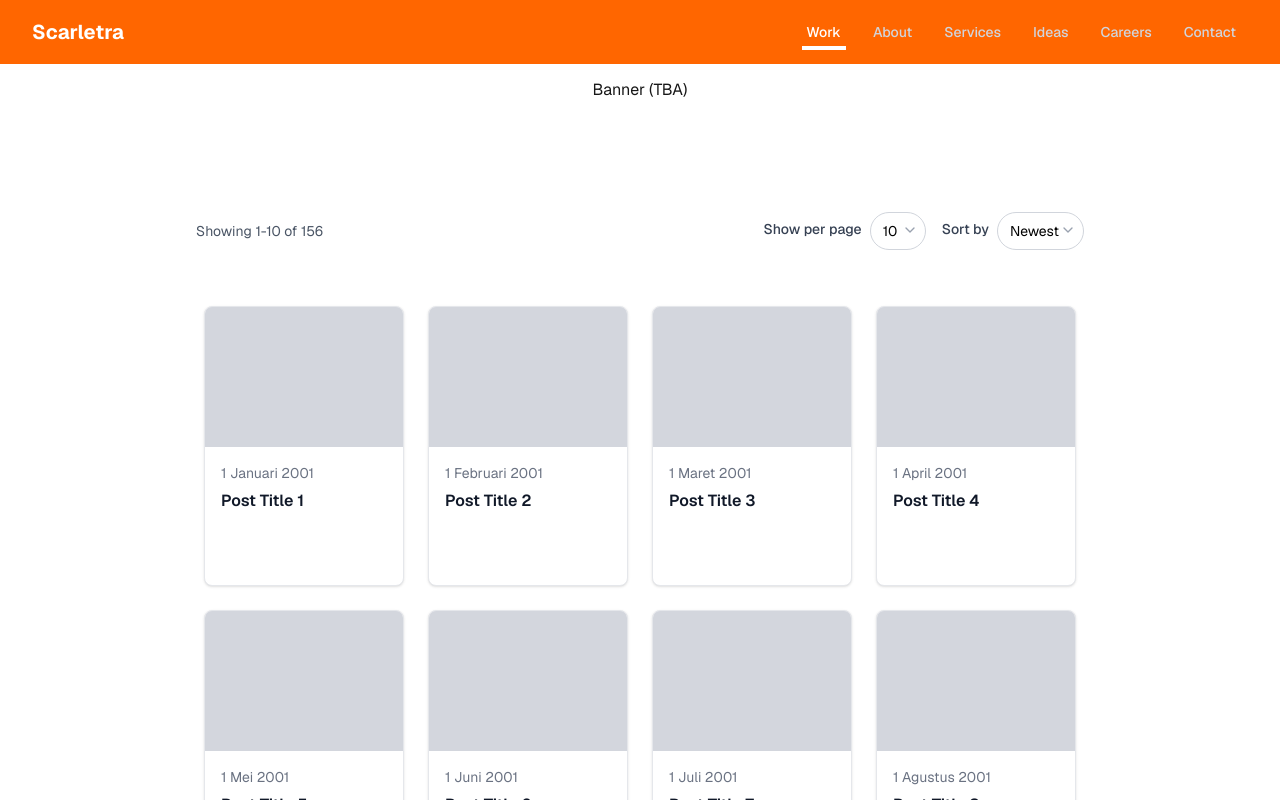
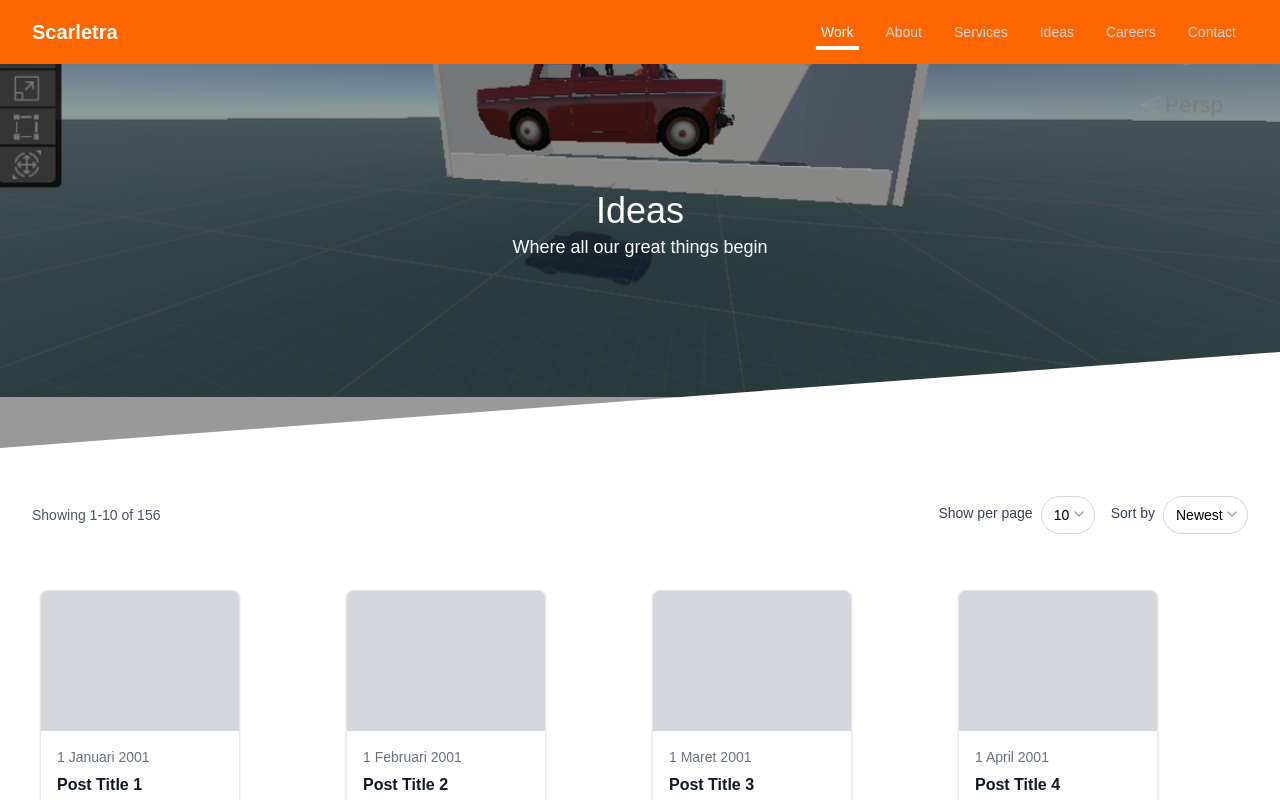
Before and after one commit to Scarletra/project-test-fernando-valentino-sitinjak, a Next.js app: page / in a window 1280 px wide. Shown: the top 800 px of the page. Built offline with nearby package versions, Linux system fonts and the light colour scheme.

Commit message:
feat: Add banner component with its parallax effect using framer

```diff
--- /dev/null
+++ b/src/app/components/Banner.tsx
@@ -0,0 +1,97 @@
+'use client';
+
+import { motion, useScroll, useTransform } from 'framer-motion';
+import Image from 'next/image';
+
+interface BannerProps {
+  backgroundImage: string;
+  title: string;
+  subtitle: string;
+  height?: string;
+  overlayOpacity?: number;
+}
+
+const Banner: React.FC<BannerProps> = ({
+  backgroundImage,
+  title,
+  subtitle,
+  height = "h-96",
+  overlayOpacity = 0.4
+}) => {
+  const { scrollY } = useScroll();
+
+  const backgroundY = useTransform(scrollY, [0, 500], [0, 150]);
+  const textY = useTransform(scrollY, [0, 500], [0, 50]);
+
+  return (
+    <section className={`relative ${height} overflow-hidden w-full`}>
+      <motion.div
+        className="absolute inset-0 w-full h-full"
+        style={{ y: backgroundY }}
+      >
+        <div className="relative w-full h-[120%] -mt-[10%]">
+          <Image
+            src={backgroundImage}
+            alt="Banner Background"
+            fill
+            className="object-cover"
+            priority
+            sizes="100vw"
+          />
+        </div>
+      </motion.div>
+
+      <div
+        className="absolute inset-0 bg-black z-10"
+        style={{ opacity: overlayOpacity }}
+      />
+
+      <motion.div
+        className="relative z-20 flex items-center justify-center h-full px-4 pb-16"
+        style={{ y: textY }}
+      >
+        <div className="text-center text-white max-w-4xl">
+          <motion.h1
+            className="text-xl md:text-2xl lg:text-4xl font-normal leading-tight"
+            initial={{ opacity: 0, y: 50 }}
+            animate={{ opacity: 1, y: 0 }}
+            transition={{ duration: 0.8, delay: 0.4 }}
+          >
+            {title}
+          </motion.h1>
+
+          <motion.h2
+            className="text-base md:text-lg font-light opacity-90"
+            initial={{ opacity: 0, y: 30 }}
+            animate={{ opacity: 1, y: 0 }}
+            transition={{ duration: 0.8, delay: 0.2 }}
+          >
+            {subtitle}
+          </motion.h2>
+        </div>
+      </motion.div>
+
+      <motion.div
+        className="absolute bottom-0 left-0 w-full overflow-hidden leading-none z-30"
+        initial={{ opacity: 0, y: 50 }}
+        animate={{ opacity: 1, y: 0 }}
+        transition={{ duration: 1, delay: 0.6 }}
+      >
+        <svg
+          className="relative block w-full h-16 md:h-32 lg:h-48"
+          data-name="Layer 1"
+          xmlns="http://www.w3.org/2000/svg"
+          viewBox="0 0 1200 120"
+          preserveAspectRatio="none"
+        >
+          <path
+            d="M0,120 L1200,60 L1200,120 Z"
+            className="fill-white"
+          />
+        </svg>
+      </motion.div>
+    </section>
+  );
+};
+
+export default Banner;
--- a/src/app/layout.tsx
+++ b/src/app/layout.tsx
@@ -1,6 +1,7 @@
 import type { Metadata } from "next";
 import { Geist, Geist_Mono } from "next/font/google";
 import "./globals.css";
+import Navbar from "./components/Navbar";
 
 const geistSans = Geist({
   variable: "--font-geist-sans",
@@ -25,9 +26,12 @@ export default function RootLayout({
   return (
     <html lang="en">
       <body
-        className={`${geistSans.variable} ${geistMono.variable} antialiased bg-white`}
+        className={`${geistSans.variable} ${geistMono.variable} antialiased`}
       >
-        {children}
+        <Navbar />
+        <main className="pt-16">
+          {children}
+        </main>
       </body>
     </html>
   );
--- a/src/app/page.tsx
+++ b/src/app/page.tsx
@@ -1,31 +1,29 @@
 'use client';
 
 import { usePathname } from "next/navigation";
-import Navbar from "./components/Navbar";
 import ListPost from "./sections/IdeasSection";
+import Banner from "./components/Banner";
 
 export default function Home() {
-
   const pathname = usePathname();
-
   const isIdeasRoute = pathname === '/ideas' || pathname.startsWith('/ideas/');
 
   return (
-    <div className="grid grid-rows-[20px_1fr_20px] items-center justify-items-center min-h-screen p-8 pb-20 gap-16 sm:p-20 font-[family-name:var(--font-geist-sans)]">
-      <Navbar />
+    <div className="min-h-screen">
+      <Banner
+        backgroundImage="/banner-img.png"
+        title="Ideas"
+        subtitle="Where all our great things begin"
+      />
+
       <div>
-        Banner (TBA)
+        {isIdeasRoute ? (
+          <ListPost />
+        ) : (
+          <ListPost />
+        )}
       </div>
 
-      {isIdeasRoute ? (
-        <div className="pt-16">
-          <ListPost />
-        </div>
-      ) : (
-        <div>
-          <ListPost />
-        </div>
-      )}
       <div>
         Footer (Tentative~~~~~)
       </div>
--- a/src/app/sections/IdeasSection.tsx
+++ b/src/app/sections/IdeasSection.tsx
@@ -64,7 +64,7 @@ const ListPost = () => {
   return (
     <div className="min-h-screen py-8">
       <div className="container mx-auto px-4">
-        <div className="bg-white p-4 mb-4">
+        <div className=" p-4 mb-4">
           <div className="flex flex-col sm:flex-row sm:items-center sm:justify-between gap-4">
 
             <div className="flex items-center gap-4">
@@ -83,7 +83,7 @@ const ListPost = () => {
                   <select
                     value={showPerPage}
                     onChange={(e) => handleShowPerPageChange(Number(e.target.value))}
-                    className="appearance-none bg-white border border-gray-300 rounded-full px-3 py-2 pr-6 text-sm text-black focus:outline-none focus:ring-2 focus:ring-blue-500 focus:border-transparent"
+                    className="appearance-none  border border-gray-300 rounded-full px-3 py-2 pr-6 text-sm text-black focus:outline-none focus:ring-2 focus:ring-blue-500 focus:border-transparent"
                   >
                     <option value={10}>10</option>
                     <option value={20}>20</option>
@@ -102,7 +102,7 @@ const ListPost = () => {
                   <select
                     value={sortBy}
                     onChange={(e) => handleSortChange(e.target.value)}
-                    className="appearance-none bg-white border border-gray-300 rounded-full px-3 py-2 pr-6 text-sm text-black focus:outline-none focus:ring-2 focus:ring-blue-500 focus:border-transparent"
+                    className="appearance-none  border border-gray-300 rounded-full px-3 py-2 pr-6 text-sm text-black focus:outline-none focus:ring-2 focus:ring-blue-500 focus:border-transparent"
                   >
                     <option value="newest">Newest</option>
                     <option value="oldest">Oldest</option>
@@ -135,7 +135,7 @@ const ListPost = () => {
 
         {/* Pagination */}
         {totalPages > 1 && (
-          <div className="bg-white p-4 flex justify-center items-center">
+          <div className=" p-4 flex justify-center items-center">
             <div className="flex flex-col sm:flex-row sm:items-center sm:justify-between gap-4">
               {/* Pagination controls */}
               <div className="flex items-center justify-center sm:justify-start gap-1">
```
Also changed, not shown: public/banner-img.png (added).
